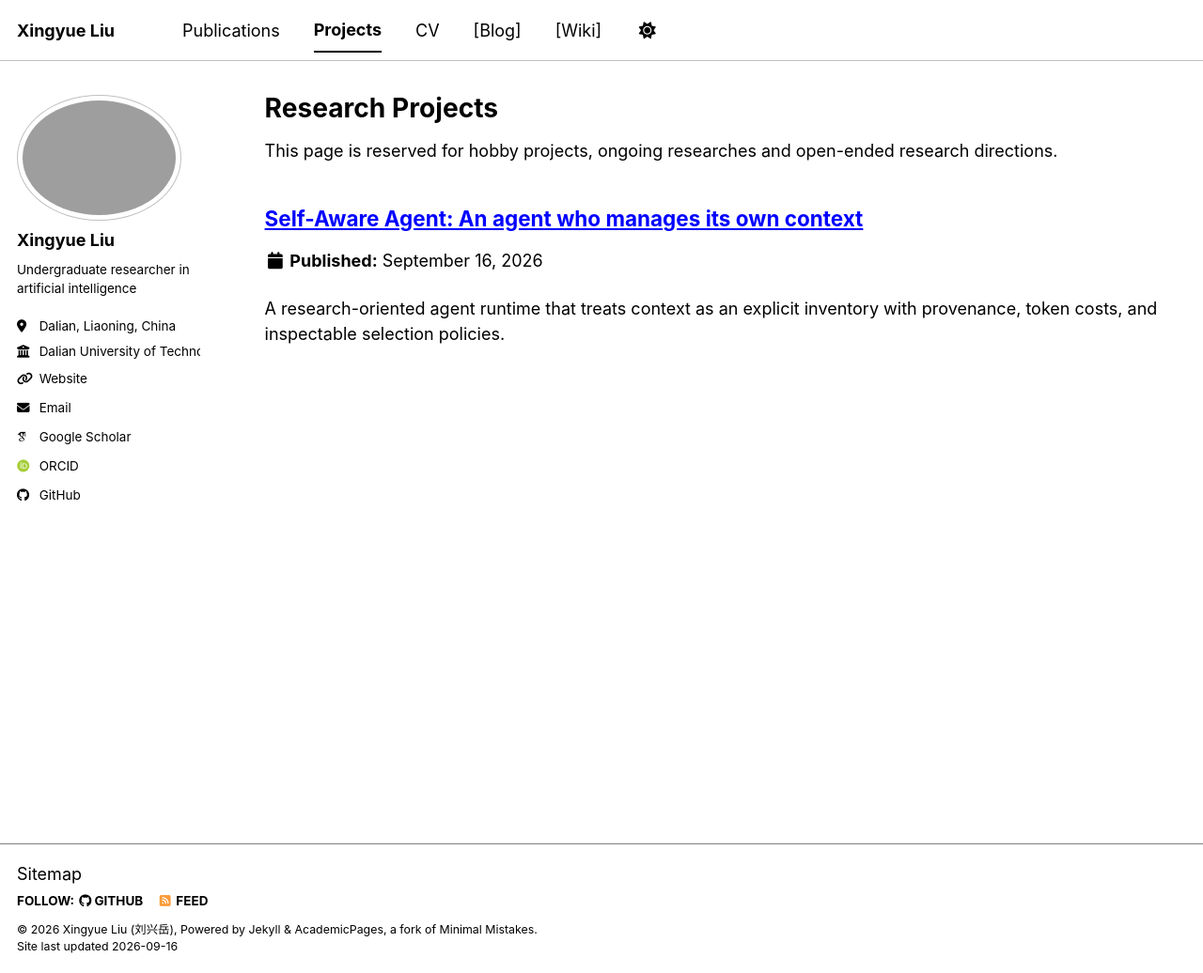
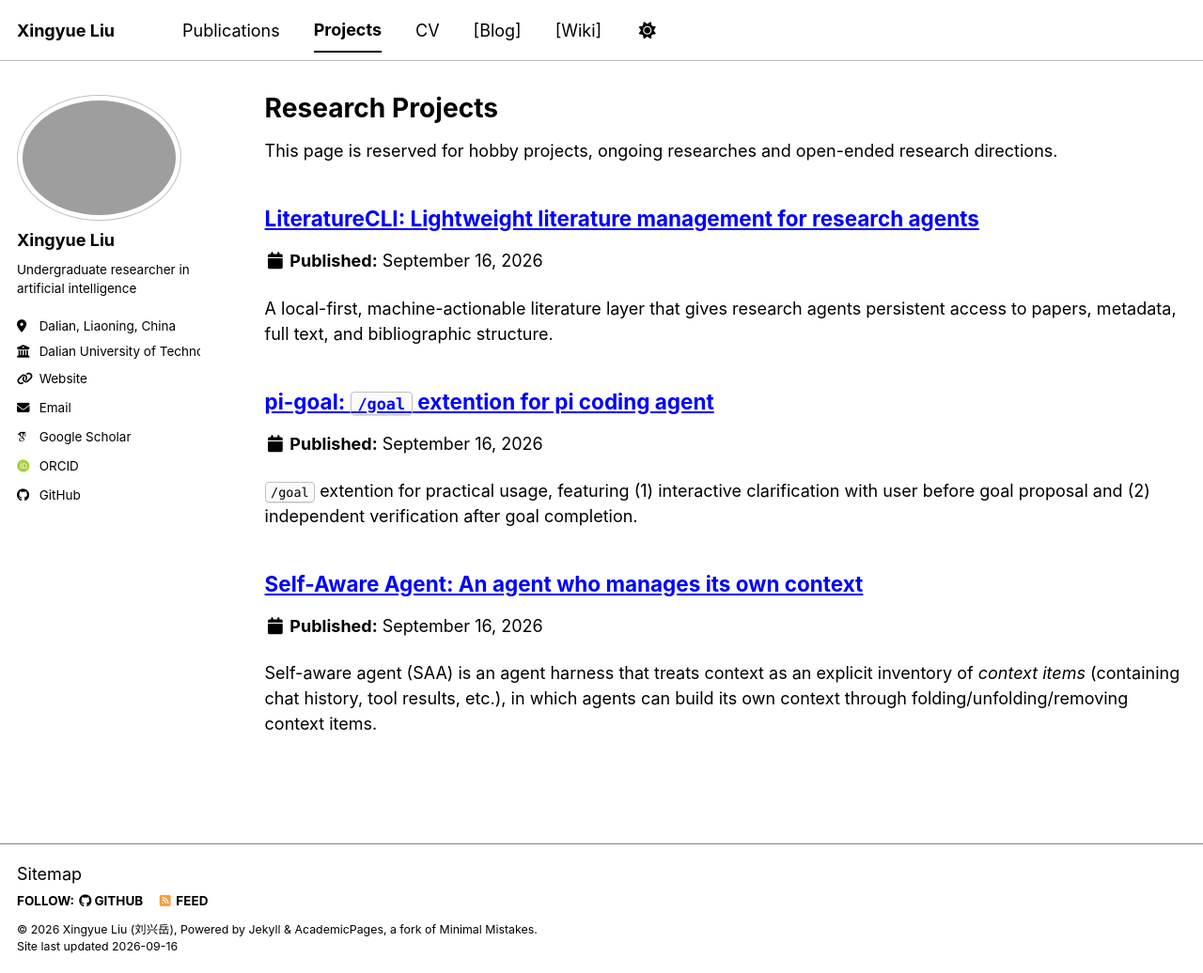
Before and after one commit to recynie/recynie.github.io, a Jekyll site: the page built from _pages/portfolio.html, in a window 1280 px wide and 1036 px high. Shown: the whole window at 94% size. Built offline with Jekyll 4.4.1, drawn with Linux system fonts in a browser that asks for light colours; some web fonts are replaced; a script bundle is joined from its source files by our own code; library files that are not in the unit come from our copies; some of the changed lines change nothing that is shown.

Commit message:
update projects

```diff
--- /dev/null
+++ b/_portfolio/literature-cli.md
@@ -0,0 +1,55 @@
+---
+title: "LiteratureCLI: Lightweight literature management for research agents"
+excerpt: "A local-first, machine-actionable literature layer that gives research agents persistent access to papers, metadata, full text, and bibliographic structure."
+collection: portfolio
+permalink: /portfolio/literature-cli/
+public: true
+---
+
+Repository: [literature-cli](https://github.com/recynie/literature-cli)
+
+Motivation
+=======
+
+Literature work is a basic component of scientific research: finding papers, resolving their identities, collecting metadata and full text, organizing a reading set, and producing references for later writing. Research agents can already perform parts of this process through web search or individual scholarly APIs. However, these interactions usually produce transient results. The agent still needs a persistent and structured place where literature can accumulate across tasks.
+
+Most reference managers are designed around graphical interfaces and human interaction. Their internal data may be rich, yet their primary workflows are difficult for an agent to inspect, compose, and verify. At the other extreme, search and retrieval tools give agents immediate access to documents but rarely maintain a coherent local literature base. This leaves a gap between discovering a paper and incorporating it into an ongoing research process.
+
+LiteratureCLI explores the idea that literature management should be treated as part of **agentic research infrastructure**. A research agent needs more than search: it needs a durable literature state that can be updated incrementally, queried precisely, and reused by later workflows.
+
+Design
+=======
+
+The project provides a local-first literature layer with a command-line and structured-data boundary. The command-line interface makes each operation explicit and composable, while machine-readable output allows an agent to inspect the result and decide what to do next. A companion agent skill maps research intentions onto these operations and supplies workflow-level guidance.
+
+The central design principle is to separate three concerns:
+
+1. **Literature state** stores papers, authors, affiliations, collections, platform identifiers, files, and derived text as persistent structured data.
+2. **Literature capabilities** perform operations such as identity resolution, metadata acquisition, search, organization, reference retrieval, and export.
+3. **Agent policy** decides when and why those capabilities should be used during a research task.
+
+This separation keeps the data and core operations independent from a particular model or agent harness. The same literature base remains available across sessions, and different agents can operate on it through a stable interface.
+
+Implementation approach
+=======
+
+LiteratureCLI uses a layered architecture. A local relational database acts as the source of truth, with explicit entities and relationships for papers, authors, affiliations, and collections. A service layer integrates heterogeneous scholarly sources and normalizes their records into this shared representation. The CLI exposes the service layer through consistent human-readable and structured outputs, while the skill describes higher-level routing and research workflows.
+
+Scholarly identity is a central implementation concern. A paper may appear as an arXiv record, DOI, OpenReview submission, DBLP entry, local PDF, or bibliographic record. The system preserves platform-specific identifiers while resolving these representations into a single local object. This supports deduplication, later metadata enrichment, and links back to the original scholarly sources.
+
+The acquisition layer follows a fallback-oriented design. Structured scholarly APIs provide metadata whenever possible, and multiple open-access services can contribute document locations. LLMs are reserved for semantic tasks where deterministic sources are insufficient, such as normalizing irregular venue descriptions or producing summaries. This division keeps routine data handling predictable while still allowing semantic enrichment.
+
+PDFs and parsed text are stored alongside bibliographic records, turning the literature base into a bridge between reference management and downstream research tasks. The resulting state can support retrieval, synthesis, citation generation, and future agent workflows without repeatedly reconstructing the same corpus.
+
+Insights
+=======
+
+Several broader ideas emerged from this project:
+
+- **Research agents need stateful substrates.** Search, browsing, and retrieval provide observations; a literature system turns those observations into a cumulative research asset.
+- **A CLI can serve as an effective agent interface.** It offers a small, inspectable action space with explicit inputs, structured outputs, and straightforward verification.
+- **Identity resolution is foundational.** Reliable literature automation depends on connecting the many representations of the same paper before applying more advanced reasoning.
+- **Deterministic infrastructure and semantic models have complementary roles.** Databases, identifiers, and scholarly APIs establish stable state. LLMs add value at the ambiguous semantic edges.
+- **Capabilities and policy should evolve independently.** The literature engine defines what can be done; an agent skill defines how those operations contribute to a research objective.
+
+At a higher level, LiteratureCLI is an experiment in giving scientific agents an external, persistent literature memory. It treats papers as evolving research objects with identity, provenance, relationships, files, and derived content. This creates a foundation on which more capable systems for literature review, evidence tracking, scientific synthesis, and autonomous research can be built.
--- /dev/null
+++ b/_portfolio/pi-goal.md
@@ -0,0 +1,64 @@
+---
+title: "pi-goal: `/goal` extention for pi coding agent"
+excerpt: "`/goal` extention for practical usage, featuring (1) interactive clarification with user before goal proposal and (2) independent verification after goal completion."
+collection: portfolio
+permalink: /portfolio/pi-goal/
+public: true
+---
+
+Repository: [pi-goal](https://github.com/recynie/pi-goal)
+
+What is it?
+=======
+
+`pi-goal` is a pi extention for long-horizen/multi-loop execution.
+
+Use `pi-goal` when
+- the task is complex and (maybe) unclear,
+- you want agents to operate autonomously for long periods without human intervention.
+
+Workflow:
+1. You discuss your request, refine it, and propose a goal with the agent
+2. The agent continously persuing the goal for multiple agent-loops
+3. When the agent thinks the goal is completed, it submit the result to an independent verifier
+4. The verifier checks the result and workspace and returns a pass/fail result
+5. Pass: the goal completes; Fail: enter a new agent-loop (max 25 loops)
+
+A Comparison between `pi-goal` and Codex `/goal`
+=======
+
+Codex `/goal` centers on long-horizen execution, it injects the goal into prompt until the agent returns a predefined "promise word" when it thinks the goal is completed.
+
+This pattern has some risks:
+- The Goal is proposed by user, thus agnet can be misaligned with user. If agent misunderstands the goal, the result will be far from the real request from user.
+- Completion is determined by agent. Agent can over-claim what it does, leading to a false completion.
+
+`pi-goal` solves these risk with simple logic:
+- Agent refines the Goal together with user, which promises alignment between user and agent. (Inspired by Matt Pocock [grill-me](https://github.com/mattpocock/skills/tree/main#1-the-agent-didnt-do-what-i-want).)
+- Completion is determined by a verifier with fresh context, which promises the completion is determined by an independent agent.
+
+In addition, `pi-goal` keeps the logic simple and easy to understand: There is no complex concept or contract to remember, no additional files in workspace.
+
+Design
+=======
+
+The project treats long-running agent work as a lifecycle with three distinct responsibilities: the user defines and approves the desired outcome, the main agent chooses how to achieve it, and an independent verifier decides whether the outcome has actually been reached. Separating these responsibilities prevents the implementation plan from silently redefining the goal and prevents the worker's own narrative from becoming the sole evidence of completion.
+
+The central abstraction is a GoalSpec containing a main goal, independently verifiable subtasks, additional acceptance details, and optional worker-only suggestions. The goal and acceptance criteria remain stable during execution, while the agent can revise its internal plan as it learns from the workspace. Only the user can initiate changes to an approved GoalSpec. This preserves a clear distinction between **what must become true** and **how the agent intends to make it true**.
+
+The implementation maintains one current Goal for each session branch. Its lifecycle covers refinement, active execution, pause, verification, and terminal states. State is persisted in the Pi session so that the Goal can be restored after reload, context compaction, session resumption, or branch navigation. Automatic continuation keeps the worker progressing across model turns, while safety limits pause the Goal when the loop exceeds its turn budget, repeatedly makes no visible progress, or encounters an unrecoverable runtime failure.
+
+A key systems concern is the ordering of asynchronous actions. A user may request a pause or edit while the worker is running, and a worker submission may race with a verifier result or a new user decision. `pi-goal` handles these events through settled-boundary serialization: tools and interface actions first record transition intents, then the controller commits them after the current worker or verifier run settles. User actions have priority over submission, verification, and continuation. This ordering prevents stale work from advancing a Goal after its governing decision has changed.
+
+Verification runs in a fresh in-memory agent session. The verifier receives the approved acceptance criteria, the exact final result shown to the user, and tools for inspecting the workspace. It does not inherit the worker's conversation, execution plan, optional implementation suggestions, or previous verifier context. This creates contextual independence rather than a security sandbox: the verifier has enough capability to inspect artifacts and run tests, while avoiding the assumptions and self-confirming narrative accumulated during implementation. A failed verification returns actionable details to the main agent and reopens the execution loop under the same approved Goal.
+
+Several broader insights follow from this design:
+
+- **Persistence does not guarantee alignment.** A longer agent loop can pursue a misunderstood objective more thoroughly.
+- **Clarification should produce a durable contract.** Goal refinement becomes operationally useful when it results in explicit, verifiable outcomes that govern later work.
+- **Goals and plans need different owners.** The user controls the acceptance boundary, while the agent retains flexibility over implementation.
+- **Completion is an independent judgment problem.** A fresh verifier reduces anchoring on the worker's reasoning and claims.
+- **Lifecycle correctness depends on systems design.** Ordering, ownership, interruption handling, persistence, and recovery are as important as prompting.
+- **Verification is most useful as feedback.** A failed check identifies remaining gaps and sends them back into execution instead of merely rejecting the result.
+
+At a higher level, `pi-goal` explores how agent autonomy can remain accountable. It frames long-horizon execution as a small system of specification, action, and judgment, connected by explicit state transitions and authority boundaries. The aim is not simply to keep an agent working longer, but to keep its work tied to a shared definition of success and require independent evidence before that success is accepted.
--- a/_portfolio/self-aware-agent.md
+++ b/_portfolio/self-aware-agent.md
@@ -1,6 +1,6 @@
 ---
 title: "Self-Aware Agent: An agent who manages its own context"
-excerpt: "A research-oriented agent runtime that treats context as an explicit inventory with provenance, token costs, and inspectable selection policies."
+excerpt: "Self-aware agent (SAA) is an agent harness that treats context as an explicit inventory of *context items* (containing chat history, tool results, etc.), in which agents can build its own context through folding/unfolding/removing context items."
 collection: portfolio
 permalink: /portfolio/self-aware-agent/
 public: true
@@ -11,7 +11,7 @@ Repository: [self-aware-agent](https://github.com/recynie/self-aware-agent)
 Introduction
 =======
 
-Context pruning (compaction), skills, subagents, retrieval, memory... many familiar agent techniques are ultimately ways of managing context. In most current systems, this management happens **automatically**: some parts are handled by framework rules, while other parts are delegated to the model itself, such as dynamic pruning or deciding what context a subagent should inherit.
+There are plenty of tricks in an agent harness, context pruning (compaction), skills, subagents, retrieval, memory, etc. These familiar agent techniques are ultimately ways of managing context. In most current systems, this management happens **automatically**: some parts are handled by framework rules, while other parts are delegated to the model itself, such as dynamic pruning or deciding what context a subagent should inherit.
 
 An important shift in viewpoint is that many of these concepts can be treated simply as *context*:
 - Chat history: context pairs (user, assistant)
```
